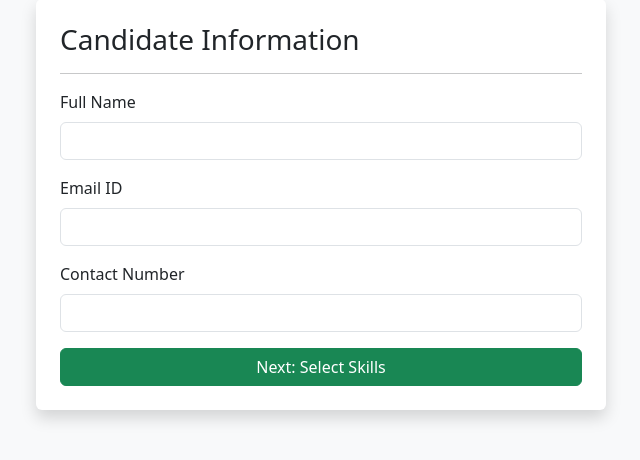
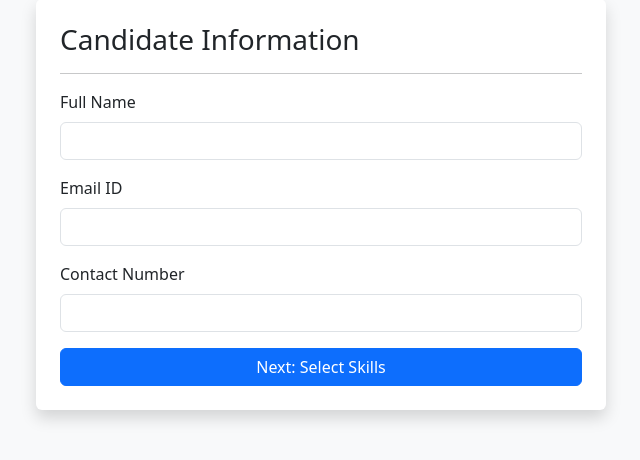
Before and after one commit to Nareshsolank/augmenza-assessment, a Flask app: page /details in a window 1280 px wide. Shown: the part 49-509 px from the top of the page, without its empty margins (319-959 px from the left). Run offline with Flask 3, Linux system fonts and the light colour scheme.

Commit message:
Fixed color issue in details.html

```diff
--- a/templates/details.html
+++ b/templates/details.html
@@ -23,7 +23,7 @@
                         <label class="form-label">Contact Number</label>
                         <input type="text" name="phone" class="form-control" required>
                     </div>
-                    <button type="submit" class="btn btn-success w-100">Next: Select Skills</button>
+                    <button type="submit" class="btn btn-primary w-100">Next: Select Skills</button>
                 </form>
             </div>
         </div>
```
